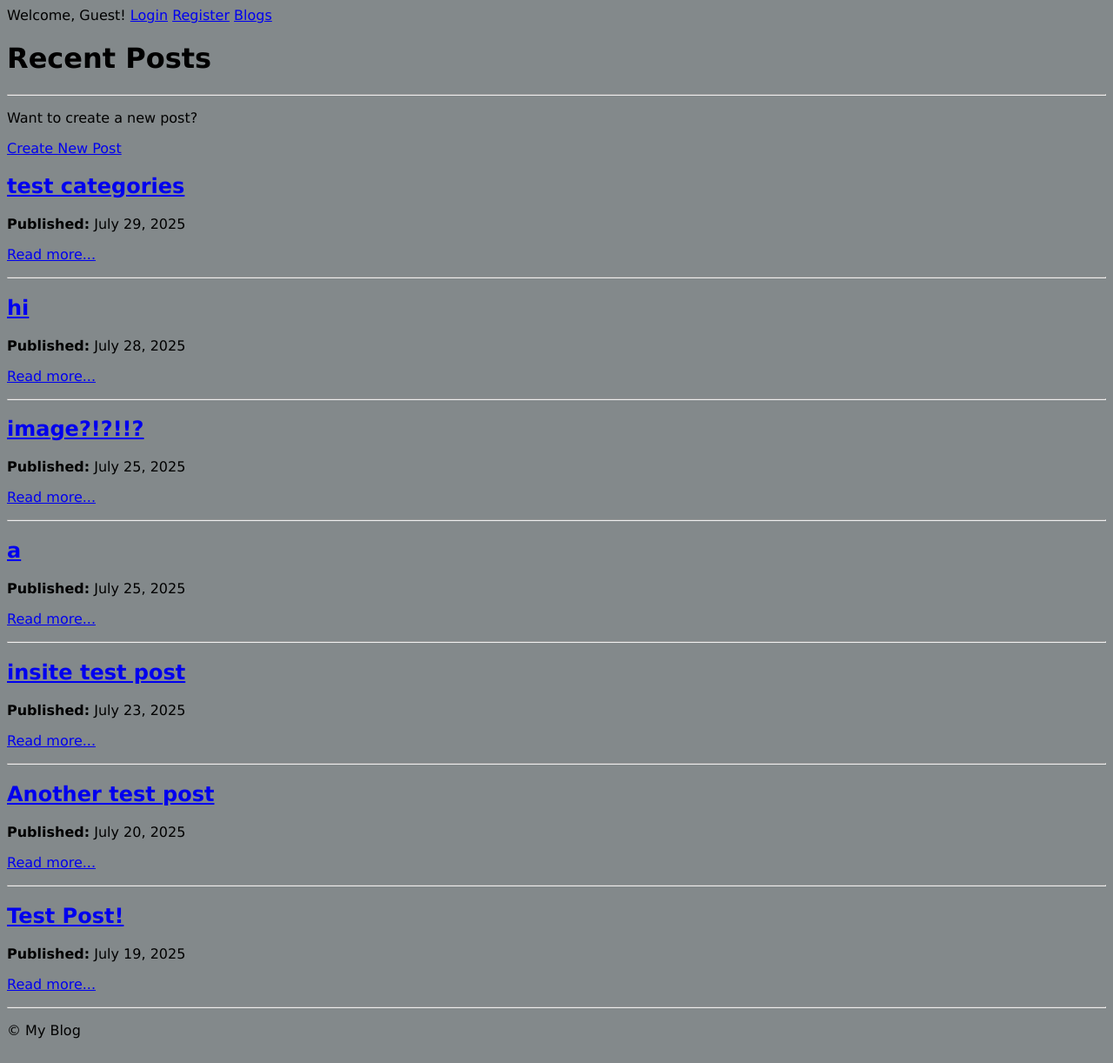
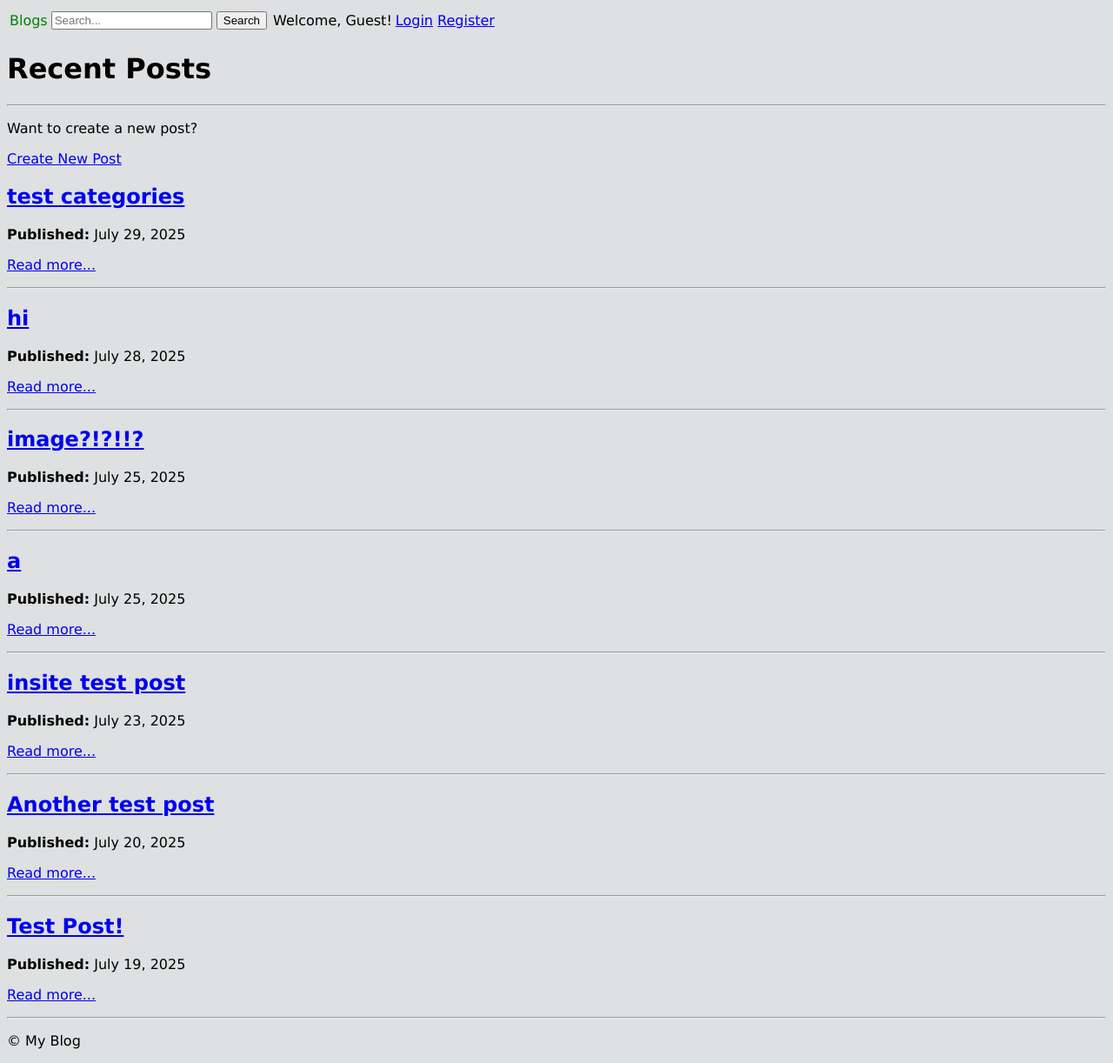
Before and after one commit to svanalex/HomeBlog, a Django app: page /posts/ in a window 1280 px wide. Shown: the whole page at 87% size. Before the commit the page ends 1194 px from the top, so only its background shows below. Run offline with Django 4.2, Linux system fonts and the light colour scheme; data comes from the database, SQL or seed files in the repository; both versions use the stored data as it was after the commit; tables that the repository leaves empty hold one stand-in row (values such as "Sample post").

Commit message:
Updated HTML and CSS for site wrapper and post details

```diff
--- a/blog/static/post.css
+++ b/blog/static/post.css
@@ -7,9 +7,9 @@ body{
     text-align: center;
 }
 button{
-    background-color: ;
+    background-color: darkblue;
     color: green;
-    border: ;
+    border: none;
     padding: 10px 20px;
     cursor: pointer;
 }
--- a/blog/static/style.css
+++ b/blog/static/style.css
@@ -1,4 +1,60 @@
 body {
-    background-color: rgb(131, 137, 139);
+    background-color: rgb(222, 224, 225);
     font-family: verdana;
 }
+.button-link {
+    display: inline-block;
+    padding: 8px 16px;
+    font-size: 14px;
+    background-color: #007BFF;
+    color: white;
+    text-decoration: none;
+    border: none;
+    border-radius: 4px;
+    transition: background-color 0.2s ease-in-out;
+    position: relative;
+    left: 1350%;
+}
+.button-link:hover {
+    background-color: #0056b3;
+}
+.top-link {
+    color: green;
+    text-decoration: none;
+}
+.right-button {
+    position: relative;
+    left: 2425%;
+}
+.article-wrapper {
+    max-width: 920px;
+    margin: 0 auto;
+    padding: 2rem 1rem;
+    line-height: 1.6;
+    font-family: Georgia, 'Times New Roman', serif;
+    background-color: #fff;
+    color: #222;
+}
+
+.article-wrapper h1 {
+    font-size: 2.5rem;
+    margin-bottom: 0.5rem;
+    text-align: center;
+}
+
+.article-wrapper .meta {
+    font-size: 0.9rem;
+    color: #888;
+    margin-bottom: 2rem;
+}
+
+.article-wrapper .content p {
+    margin-bottom: 1.2rem;
+}
+
+.attachment-image {
+    max-width: 100%;
+    height: auto;
+    display: block;
+    margin: 1rem 0;
+}
--- a/blog/templates/base.html
+++ b/blog/templates/base.html
@@ -1,6 +1,7 @@
 {% load static %}
 <!DOCTYPE html>
 <html lang="en">
+
 <head>
     <meta charset="UTF-8">
     <title>{% block title %}My Blog{% endblock %}</title>
@@ -9,20 +10,47 @@
 <body>
     <header>
         <nav>
+            <table>
+                <tr>
+                    <td>
+                        <a href="{% url 'blog:post-list' %}" class="top-link">Blogs</a>
+                    </td>
+                    <td>
+                        <form action="/search" method="get">
+                            <label for="site-search"></label>
+                            <input type="search" id="site-search" name="q" placeholder="Search...">
+                            <button type="submit">Search</button>
+                        </form>
+                    </td>
+                    <td>
                         {% if user.is_authenticated %}
-                <span>Welcome, {{ user.username }}!</span>
+                        <table>
+                            <tr>
+                                <td>
+                                    <a href="{% url 'users:profile' user.username %}" class="button-link">{{ user.username }}</a>
+                                </td>
+                                <td>
                                     <form method="post" action="{% url 'users:logout' %}">
                                         {% csrf_token %}
-                    <button type="submit">Logout</button>
+                                        <button type="submit" class="right-button">Logout</button>
                                     </form>
+                                </td>
+                            </tr>
+                        </table>
                         {% else %}
-                <span>Welcome, Guest!</span>
+                        <table>
+                            <tr>
+                                <td><span>Welcome, Guest!</span></td>
+                                <td>
                                     <a href="{% url 'users:login' %}">Login</a>
                                     <a href="{% url 'users:register' %}">Register</a>
+                                </td>
+                            </tr>
+                        </table>
                         {% endif %}
-
-
-            <a href="{% url 'blog:post-list' %}">Blogs</a>
+                    </td>
+                </tr>
+            </table>
         </nav>
     </header>
 
--- a/blog/templates/blog/home.html
+++ b/blog/templates/blog/home.html
@@ -2,17 +2,11 @@
 {% load static %}
 {% block content %}
 
-
-<head>
-    <title></title>Blog Homepage</title>
-</head>
 
 <body>
     <h1>Welcome to the Blog!</h1>
     <p>This is the homepage.</p>
 </body>
 
-<p></p>
-</html>
 
 {% endblock %}
```
Also changed, not shown: blog/templates/blog/post_detail.html (+15 -17 lines), db.sqlite3. Lines whose indentation alone changed are shown as unchanged.
